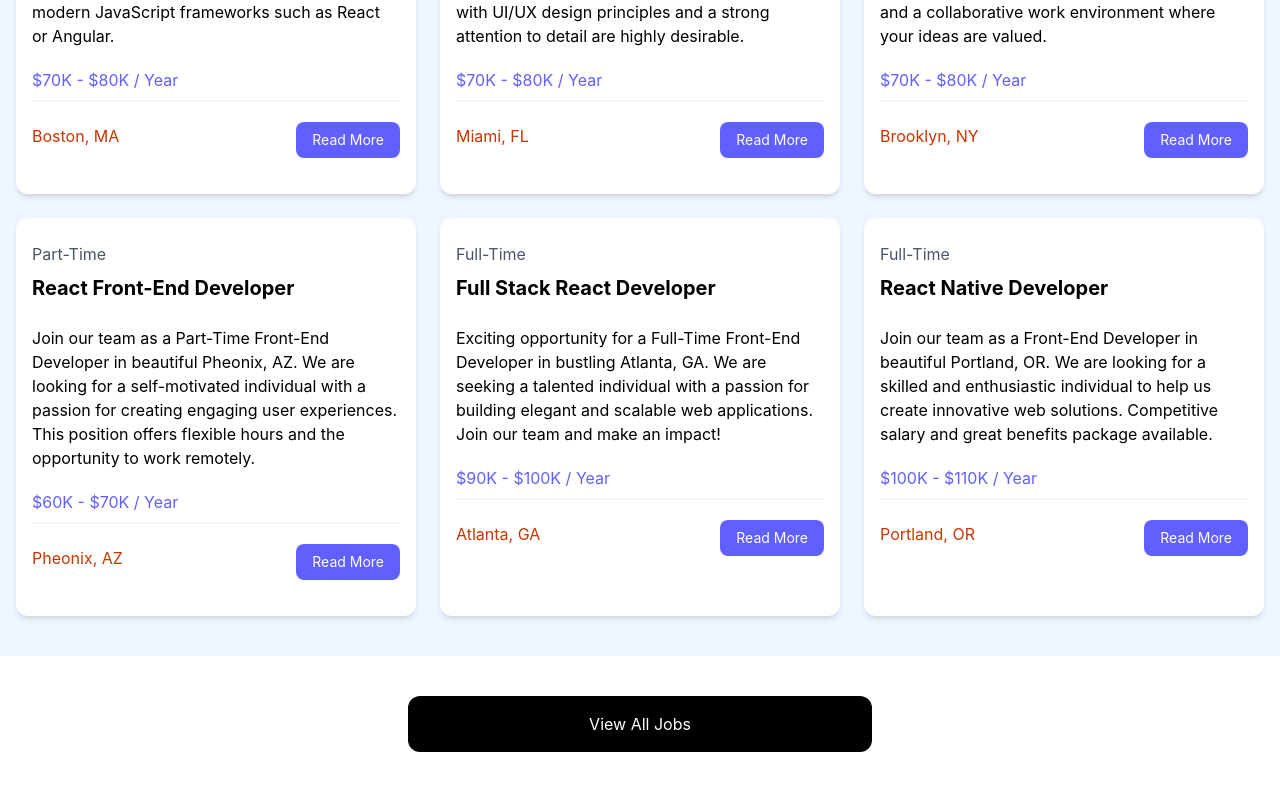
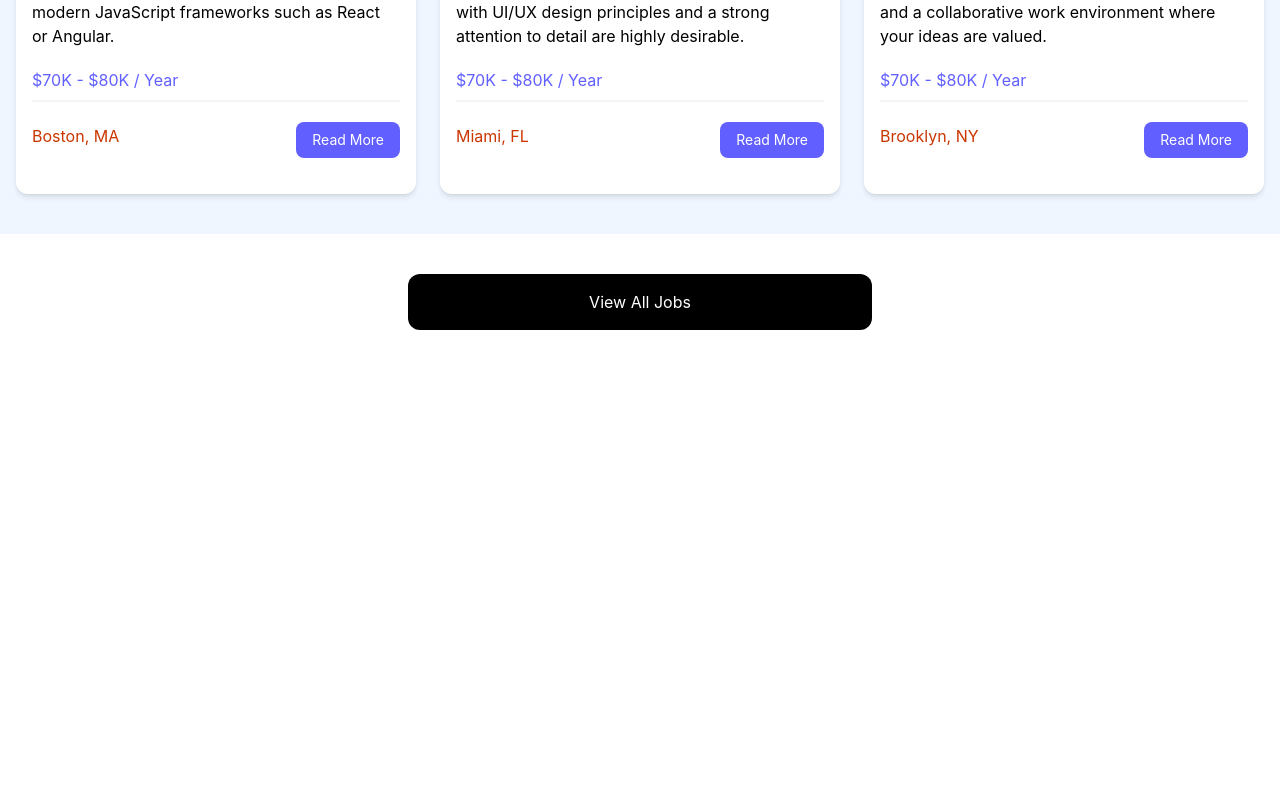
Before and after one commit to mmpaxlearn/react-crash-2024, a React (Vite) app: page / in a window 1280 px wide. Shown: the part 913-1703 px from the top of the page. After the commit the page ends 1283 px from the top, so only its background shows below. Built offline with nearby package versions, Linux system fonts and the light colour scheme.

Commit message:
Add ViewAllJobs.jsx component

```diff
--- a/src/App.jsx
+++ b/src/App.jsx
@@ -3,6 +3,7 @@
 import Hero from './components/Hero'
 import HomeCards from './components/HomeCards'
 import JobListings from './components/JobListings'
+import ViewAllJobs from './components/ViewAllJobs'
 
 const App = () => {
   return (
@@ -15,14 +16,7 @@
 
       <JobListings />
 
-
-      <section className="m-auto max-w-lg my-10 px-6">
-        <a
-          href="jobs.html"
-          className="block bg-black text-white text-center py-4 px-6 rounded-xl hover:bg-gray-700"
-        >View All Jobs</a
-        >
-      </section>
+      <ViewAllJobs />
     </>
   )
 }
--- a/src/components/JobListings.jsx
+++ b/src/components/JobListings.jsx
@@ -1,8 +1,11 @@
 import React from "react";
 import jobs from "../jobs.json";
 import JobListing from "./JobListing";
+import { useState } from 'react';
 
 const JobListings = () => {
+
+  const recentJobs = jobs.slice(0, 3); // Get the first 3 jobs from the array
 
   return (
     <section className="bg-blue-50 px-4 py-10">
@@ -11,7 +14,7 @@
           Browse Jobs
         </h2>
         <div className="grid grid-cols-1 md:grid-cols-3 gap-6">
-          {jobs.map((job) => (
+          {recentJobs.map((job) => (
             <JobListing key={job.id} job={job} />
           ))}
         </div>
--- /dev/null
+++ b/src/components/ViewAllJobs.jsx
@@ -0,0 +1,15 @@
+import React from "react";
+
+const ViewAllJobs = () => {
+  return (
+    <section className="m-auto max-w-lg my-10 px-6">
+      <a
+        href="jobs.html"
+        className="block bg-black text-white text-center py-4 px-6 rounded-xl hover:bg-gray-700"
+      >View All Jobs</a
+      >
+    </section>
+  );
+};
+
+export default ViewAllJobs;
```
